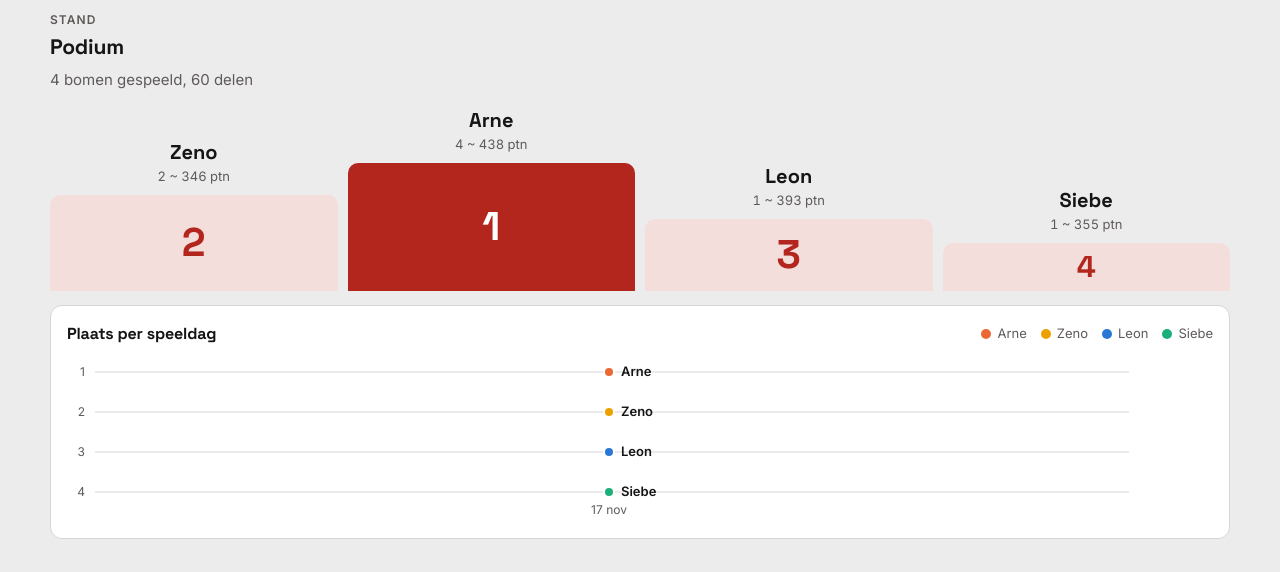
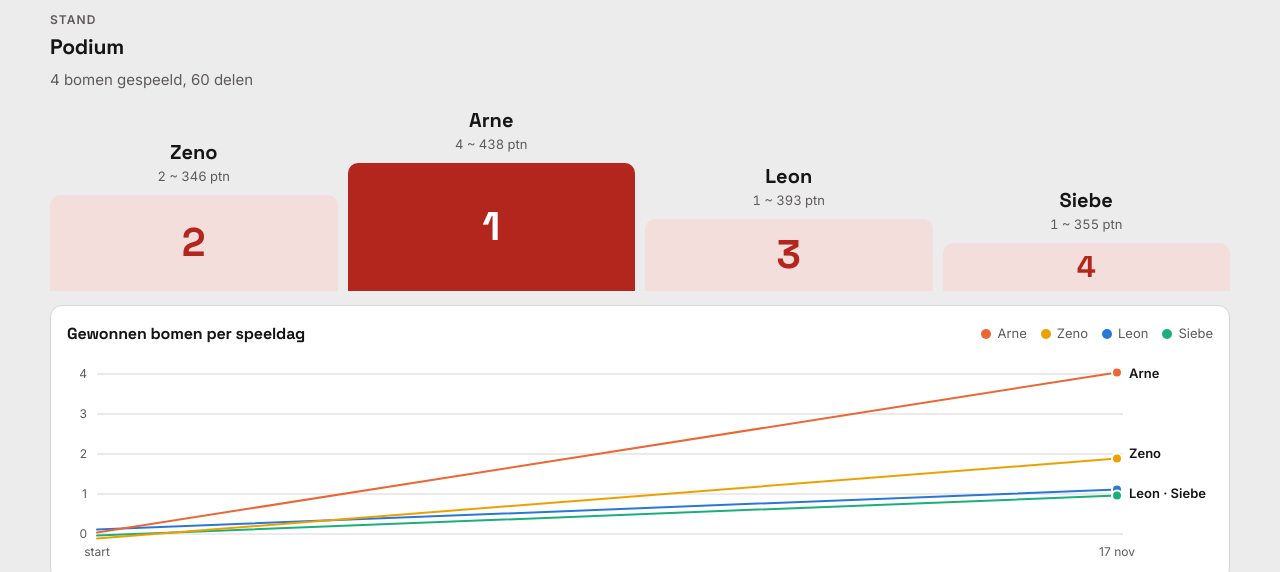
Before and after one commit to HellinArne/Manillen, a plain HTML site: page index.html in a window 1280 px wide. Shown: the part 100-672 px from the top of the page. Drawn offline with Linux system fonts and the light colour scheme.

Commit message:
Grafiek toont gewonnen bomen per speeldag
Co-Authored-By: Claude Sonnet 5.5 <noreply@anthropic.com>
Claude-Session: https://claude.ai/code/session_01UZdNJzJRuVzjTU98QusN2D

```diff
--- a/index.html
+++ b/index.html
@@ -314,38 +314,43 @@ function posChart(){
   var H=standingsByDate();
   if(!H.length)return '';
   var W=Math.max(280,Math.min(1148,($root.clientWidth||720)-34));
-  var padL=28,padR=W<520?62:90,padT=16,padB=30,step=40;
-  var Ht=padT+padB+3*step,n=H.length;
-  function x(i){return (n===1?(padL+W-padR)/2:padL+(W-padL-padR)*i/(n-1)).toFixed(1)}
-  function y(p){return padT+(p-1)*step}
-  var s='<svg class="pc" role="img" aria-label="Plaats van elke speler per speeldag" viewBox="0 0 '+W+' '+Ht+'" width="'+W+'" height="'+Ht+'">';
-  for(var p=1;p<=4;p++){
-    s+='<line x1="'+padL+'" x2="'+(W-padR+6)+'" y1="'+y(p)+'" y2="'+y(p)+'" stroke="var(--line)" stroke-width="1"/>';
-    s+='<text class="ax" x="'+(padL-10)+'" y="'+(y(p)+4)+'" text-anchor="end">'+p+'</text>';
+  var padL=30,padR=W<520?64:96,padT=18,padB=30;
+  var mx=1;H.forEach(function(h){PL.forEach(function(p){mx=Math.max(mx,h.S[p.id].won)})});
+  var stepV=mx>10?Math.ceil(mx/5):1;mx=Math.ceil(mx/stepV)*stepV;
+  var Ht=padT+padB+Math.max(120,Math.min(220,mx*40)),n=H.length+1,plotH=Ht-padT-padB;
+  function x(i){return (padL+(W-padL-padR)*i/(n-1)).toFixed(1)}
+  function y(v,k){return +(padT+plotH*(1-v/mx)+((k||0)-1.5)*3).toFixed(1)}
+  var s='<svg class="pc" role="img" aria-label="Gewonnen bomen van elke speler per speeldag" viewBox="0 0 '+W+' '+Ht+'" width="'+W+'" height="'+Ht+'">';
+  for(var v=0;v<=mx;v+=stepV){
+    var yy=(padT+plotH*(1-v/mx)).toFixed(1);
+    s+='<line x1="'+padL+'" x2="'+(W-padR+6)+'" y1="'+yy+'" y2="'+yy+'" stroke="var(--line)" stroke-width="1"/>';
+    s+='<text class="ax" x="'+(padL-10)+'" y="'+(+yy+4)+'" text-anchor="end">'+v+'</text>';
   }
   var skip=Math.ceil(n/Math.max(1,Math.floor((W-padL-padR)/70)));
-  H.forEach(function(h,i){if(i%skip===0)s+='<text class="ax" x="'+x(i)+'" y="'+(Ht-8)+'" text-anchor="middle">'+esc(shortDate(h.date))+'</text>'});
-  PL.forEach(function(pl){
-    var col='var(--p-'+pl.id+')';
-    if(n>1){
-      var d=H.map(function(h,i){return (i?'L':'M')+x(i)+' '+y(h.pos[pl.id])}).join(' ');
-      s+='<path d="'+d+'" fill="none" stroke="'+col+'" stroke-width="2" stroke-linejoin="round" stroke-linecap="round"/>';
-    }
+  s+='<text class="ax" x="'+x(0)+'" y="'+(Ht-8)+'" text-anchor="middle">start</text>';
+  H.forEach(function(h,i){if((i+1)%skip===0||i===H.length-1)s+='<text class="ax" x="'+x(i+1)+'" y="'+(Ht-8)+'" text-anchor="middle">'+esc(shortDate(h.date))+'</text>'});
+  function val(pl,i){return i===0?0:H[i-1].S[pl.id].won}
+  PL.forEach(function(pl,k){
+    var col='var(--p-'+pl.id+')',d='';
+    for(var i=0;i<n;i++)d+=(i?'L':'M')+x(i)+' '+y(val(pl,i),k)+' ';
+    s+='<path d="'+d+'" fill="none" stroke="'+col+'" stroke-width="2" stroke-linejoin="round" stroke-linecap="round"/>';
   });
-  PL.forEach(function(pl){
+  PL.forEach(function(pl,k){
     var col='var(--p-'+pl.id+')';
     H.forEach(function(h,i){
-      var st=h.S[pl.id],tip=pl.n+' · '+shortDate(h.date)+' · plaats '+h.pos[pl.id]+' · '+st.won+(st.won===1?' boom':' bomen')+' · '+st.pts+' ptn';
-      s+='<circle cx="'+x(i)+'" cy="'+y(h.pos[pl.id])+'" r="5" fill="'+col+'" stroke="var(--surface)" stroke-width="2"/>';
-      s+='<circle cx="'+x(i)+'" cy="'+y(h.pos[pl.id])+'" r="14" fill="transparent"><title>'+esc(tip)+'</title></circle>';
+      var st=h.S[pl.id],tip=pl.n+' · '+shortDate(h.date)+' · '+st.won+(st.won===1?' boom':' bomen')+' · plaats '+h.pos[pl.id]+' · '+st.pts+' ptn';
+      s+='<circle cx="'+x(i+1)+'" cy="'+y(st.won,k)+'" r="5" fill="'+col+'" stroke="var(--surface)" stroke-width="2"/>';
+      s+='<circle cx="'+x(i+1)+'" cy="'+y(st.won,k)+'" r="14" fill="transparent"><title>'+esc(tip)+'</title></circle>';
     });
-    var last=H[n-1];
-    s+='<text class="nm" x="'+(+x(n-1)+12)+'" y="'+(y(last.pos[pl.id])+4)+'">'+esc(pl.n)+'</text>';
+  });
+  var groups={};
+  PL.forEach(function(pl){var v=H[H.length-1].S[pl.id].won;(groups[v]=groups[v]||[]).push(pl.n)});
+  Object.keys(groups).forEach(function(v){
+    s+='<text class="nm" x="'+(+x(n-1)+12)+'" y="'+(y(+v,1.5)+4)+'">'+esc(groups[v].join(' · '))+'</text>';
   });
   s+='</svg>';
-  var lastOrder=H[n-1].order;
-  var leg='<div class="legend2">'+lastOrder.map(function(o){return '<span><i style="background:var(--p-'+o.id+')"></i>'+esc(NAME[o.id])+'</span>'}).join('')+'</div>';
-  return '<div class="card chart"><div class="chart-head"><h3>Plaats per speeldag</h3>'+leg+'</div>'+s+'</div>';
+  var leg='<div class="legend2">'+H[H.length-1].order.map(function(o){return '<span><i style="background:var(--p-'+o.id+')"></i>'+esc(NAME[o.id])+'</span>'}).join('')+'</div>';
+  return '<div class="card chart"><div class="chart-head"><h3>Gewonnen bomen per speeldag</h3>'+leg+'</div>'+s+'</div>';
 }
 function troefSection(c){
   var tot=0;[1,2,3,4,'M'].forEach(function(k){tot+=c.suitTotals[k]});
```
